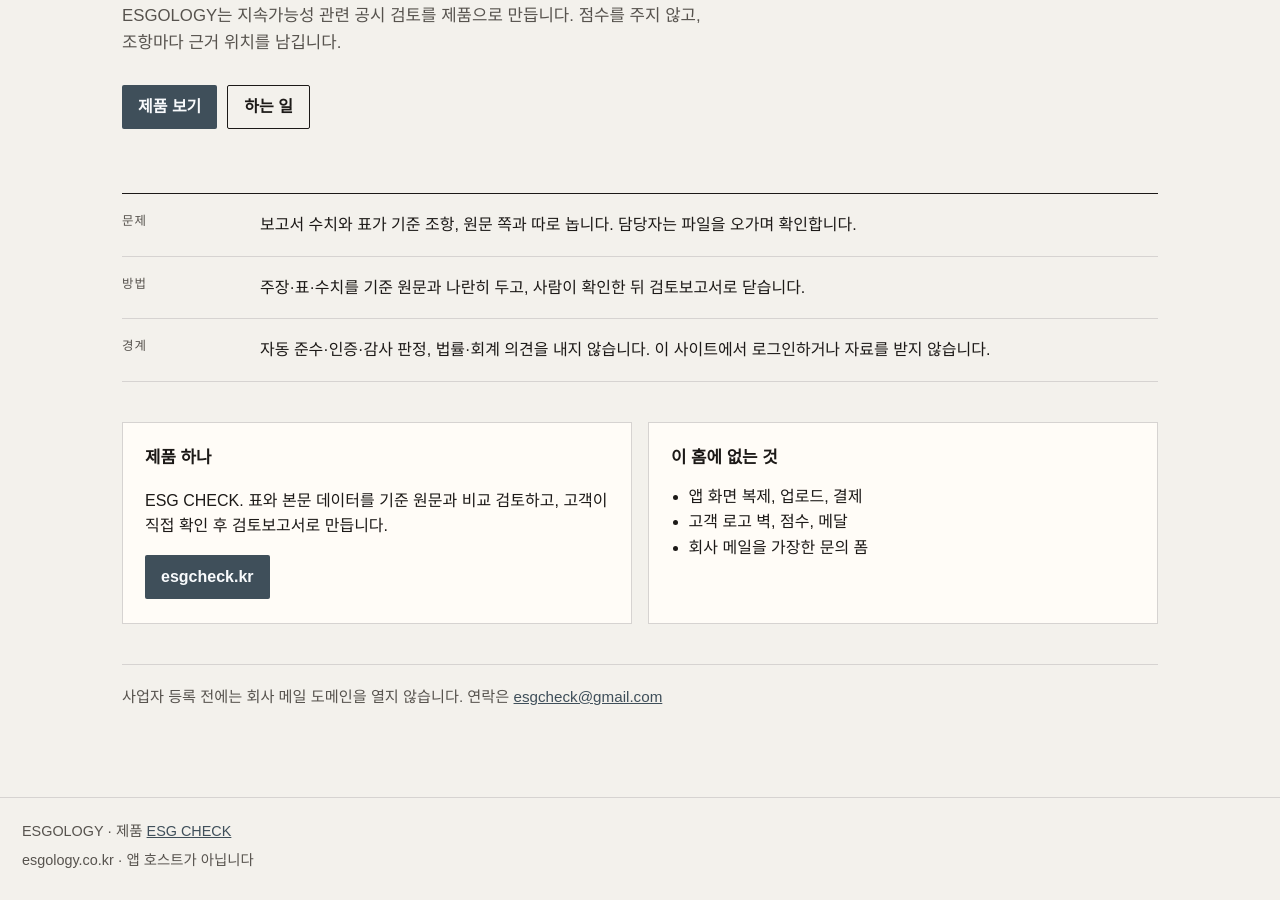
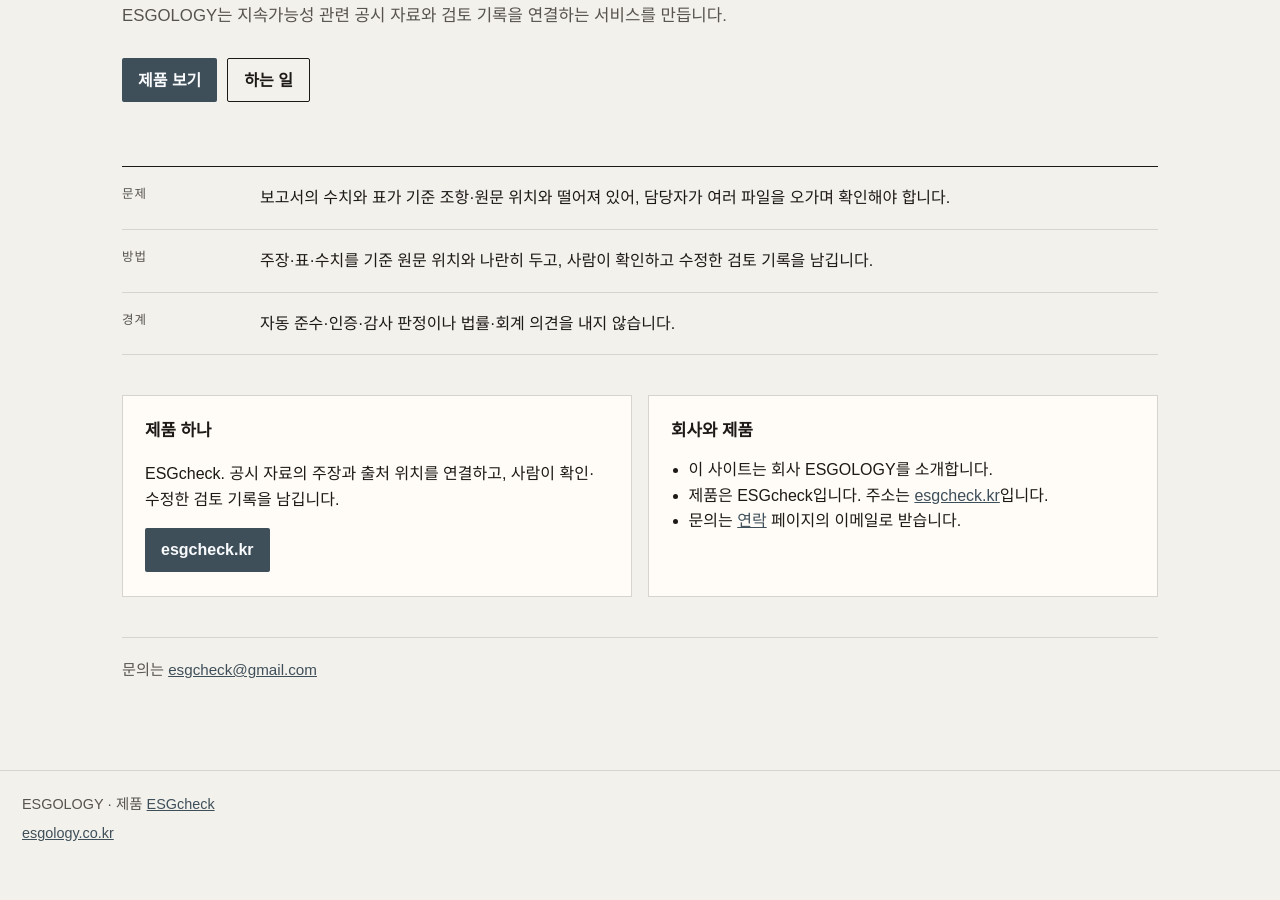
Before and after one commit to zlalxp/esgology, a plain HTML site: page index.html in a window 1280 px wide. Shown: the part 276-1176 px from the top of the page. After the commit the page ends 1149 px from the top, so only its background shows below. Drawn offline with Linux system fonts and the light colour scheme.

Commit message:
fix: clarify company copy and ESGcheck branding

```diff
--- a/index.html
+++ b/index.html
@@ -5,7 +5,7 @@
     <meta name="viewport" content="width=device-width, initial-scale=1" />
     <meta
       name="description"
-      content="ESGOLOGY는 공시 검토를 제품으로 만듭니다. 제품 ESG CHECK에서 보고서 주장과 원문 근거를 조항마다 연결합니다."
+      content="ESGOLOGY는 지속가능성 관련 공시 자료와 검토 기록을 연결하는 서비스를 만듭니다. 제품 ESGcheck에서 출처 위치와 사람의 확인·수정을 연결합니다."
     />
     <title>ESGOLOGY</title>
     <link rel="stylesheet" href="styles.css" />
@@ -24,9 +24,9 @@
     <main id="main" class="wrap">
       <section class="hero">
         <p class="kicker">회사</p>
-        <h1>공시 문장을 원문 옆에 두고 사람이 닫게 합니다</h1>
+        <h1>지속가능성 정보의 근거를 연결합니다</h1>
         <p class="lead">
-          ESGOLOGY는 지속가능성 관련 공시 검토를 제품으로 만듭니다. 점수를 주지 않고, 조항마다 근거 위치를 남깁니다.
+          ESGOLOGY는 지속가능성 관련 공시 자료와 검토 기록을 연결하는 서비스를 만듭니다.
         </p>
         <div class="actions">
           <a class="cta" href="https://esgcheck.kr/">제품 보기</a>
@@ -35,19 +35,19 @@
       </section>
 
       <section id="work" aria-labelledby="work-title">
-        <h2 id="work-title" class="visually-hidden">하는 일과 하지 않는 일</h2>
+        <h2 id="work-title" class="visually-hidden">하는 일</h2>
         <dl class="ledger">
           <div class="row">
             <dt>문제</dt>
-            <dd>보고서 수치와 표가 기준 조항, 원문 쪽과 따로 놉니다. 담당자는 파일을 오가며 확인합니다.</dd>
+            <dd>보고서의 수치와 표가 기준 조항·원문 위치와 떨어져 있어, 담당자가 여러 파일을 오가며 확인해야 합니다.</dd>
           </div>
           <div class="row">
             <dt>방법</dt>
-            <dd>주장·표·수치를 기준 원문과 나란히 두고, 사람이 확인한 뒤 검토보고서로 닫습니다.</dd>
+            <dd>주장·표·수치를 기준 원문 위치와 나란히 두고, 사람이 확인하고 수정한 검토 기록을 남깁니다.</dd>
           </div>
           <div class="row">
             <dt>경계</dt>
-            <dd>자동 준수·인증·감사 판정, 법률·회계 의견을 내지 않습니다. 이 사이트에서 로그인하거나 자료를 받지 않습니다.</dd>
+            <dd>자동 준수·인증·감사 판정이나 법률·회계 의견을 내지 않습니다.</dd>
           </div>
         </dl>
       </section>
@@ -55,28 +55,28 @@
       <section class="split" id="product" aria-labelledby="product-title">
         <article class="panel">
           <h2 id="product-title">제품 하나</h2>
-          <p>ESG CHECK. 표와 본문 데이터를 기준 원문과 비교 검토하고, 고객이 직접 확인 후 검토보고서로 만듭니다.</p>
+          <p>ESGcheck. 공시 자료의 주장과 출처 위치를 연결하고, 사람이 확인·수정한 검토 기록을 남깁니다.</p>
           <p><a class="cta" href="https://esgcheck.kr/">esgcheck.kr</a></p>
         </article>
         <article class="panel">
-          <h2>이 홈에 없는 것</h2>
+          <h2>회사와 제품</h2>
           <ul>
-            <li>앱 화면 복제, 업로드, 결제</li>
-            <li>고객 로고 벽, 점수, 메달</li>
-            <li>회사 메일을 가장한 문의 폼</li>
+            <li>이 사이트는 회사 ESGOLOGY를 소개합니다.</li>
+            <li>제품은 ESGcheck입니다. 주소는 <a href="https://esgcheck.kr/">esgcheck.kr</a>입니다.</li>
+            <li>문의는 <a href="./contact.html">연락</a> 페이지의 이메일로 받습니다.</li>
           </ul>
         </article>
       </section>
 
       <p class="note">
-        사업자 등록 전에는 회사 메일 도메인을 열지 않습니다. 연락은
+        문의는
         <a href="mailto:esgcheck@gmail.com">esgcheck@gmail.com</a>
       </p>
     </main>
 
     <footer>
-      <p>ESGOLOGY · 제품 <a href="https://esgcheck.kr/">ESG CHECK</a></p>
-      <p>esgology.co.kr · 앱 호스트가 아닙니다</p>
+      <p>ESGOLOGY · 제품 <a href="https://esgcheck.kr/">ESGcheck</a></p>
+      <p><a href="https://esgology.co.kr">esgology.co.kr</a></p>
     </footer>
   </body>
 </html>
```
Also changed, not shown: careers.html (+2 -2 lines), contact.html (+2 -2 lines), product.html (+8 -8 lines), README.md.
